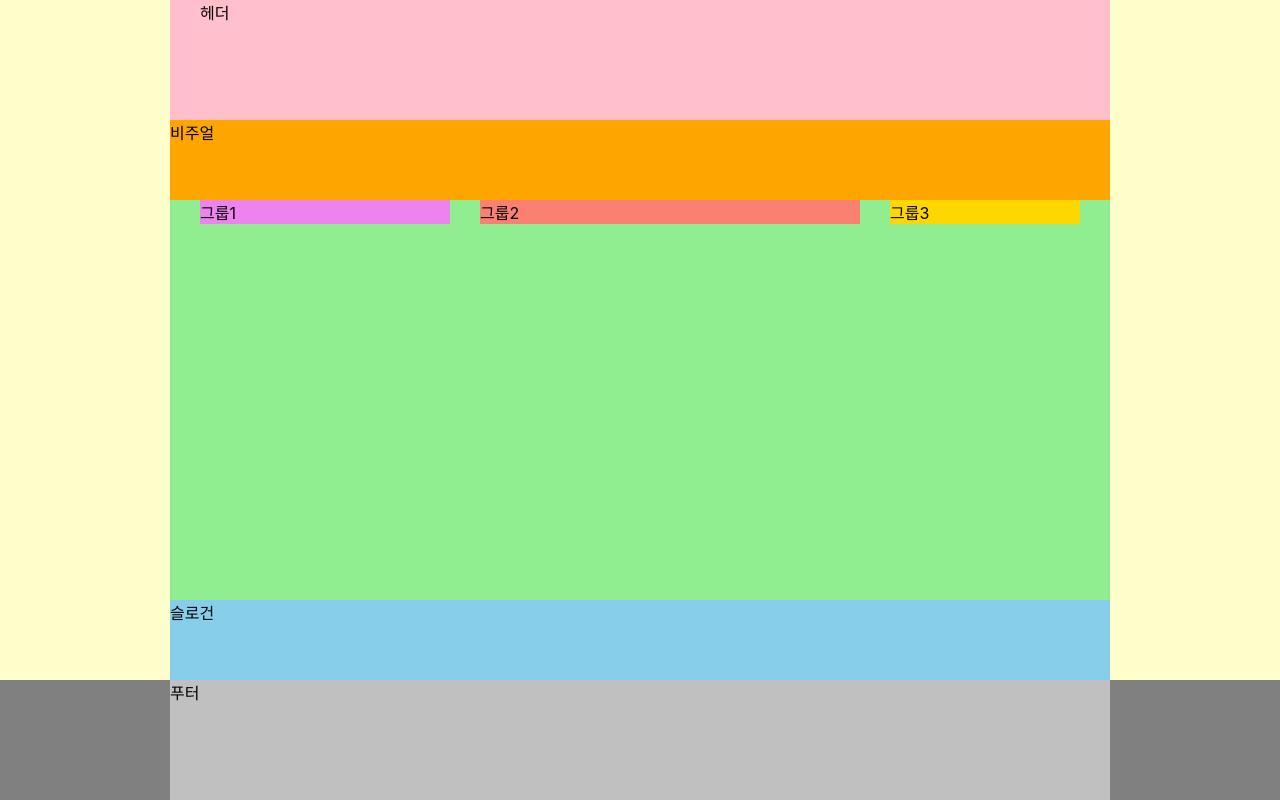
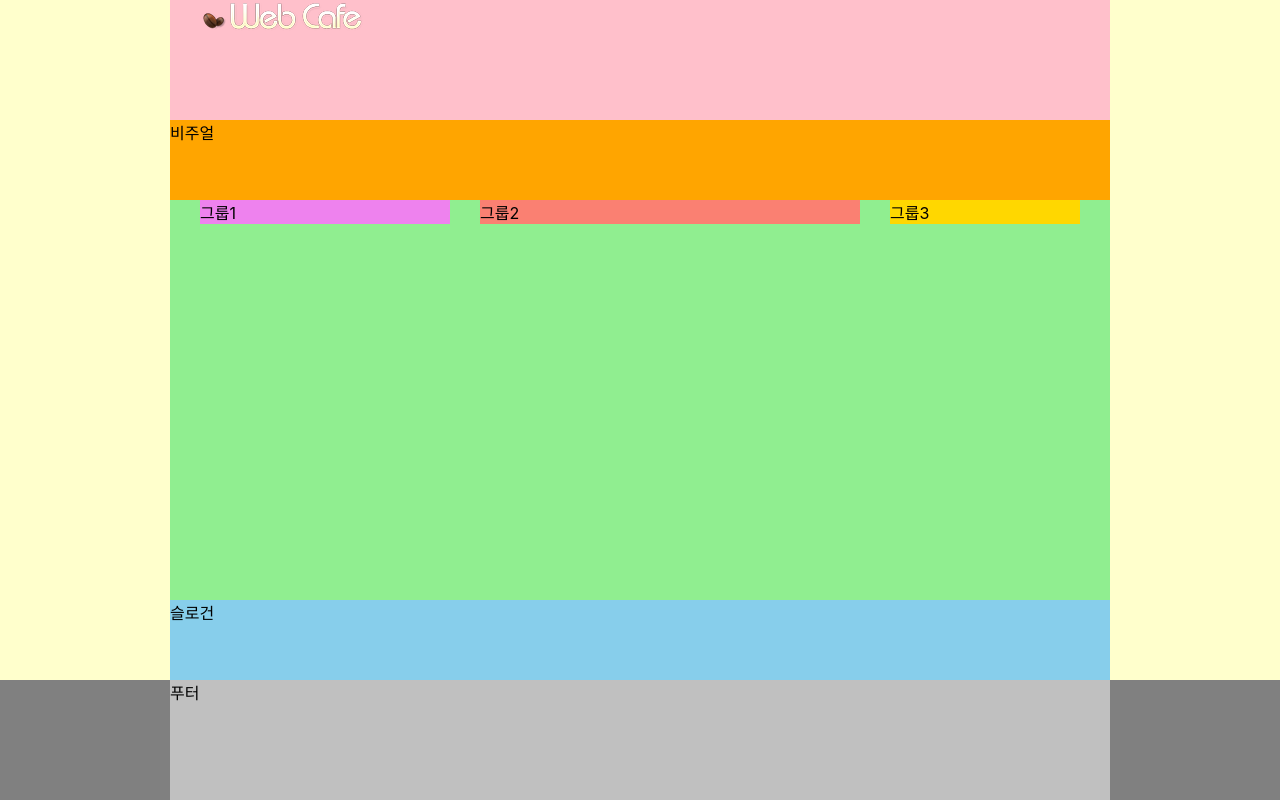
Before and after one commit to hungerbk/HTML5, a website: page index.html in a window 1280 px wide. Drawn offline with Linux system fonts and the light colour scheme; a web font is replaced by a local one.

Commit message:
로고 마크업

```diff
--- a/index.html
+++ b/index.html
@@ -17,7 +17,11 @@
   <!-- href="./styles/style.css" 현재 위치를 기준으로 style.css 열기 -->
 </head>
 <body>
-  <header class="header">헤더</header>
+  <header class="header">
+    <h1 class="logo"><a href="./index-complete.html">
+      <img src="./assets/logo.png" alt="" />
+    </a></h1>
+  </header>
   <div class="visual">비주얼</div>
   <main class="main">
     <div class="group group1">그룹1</div>
```
